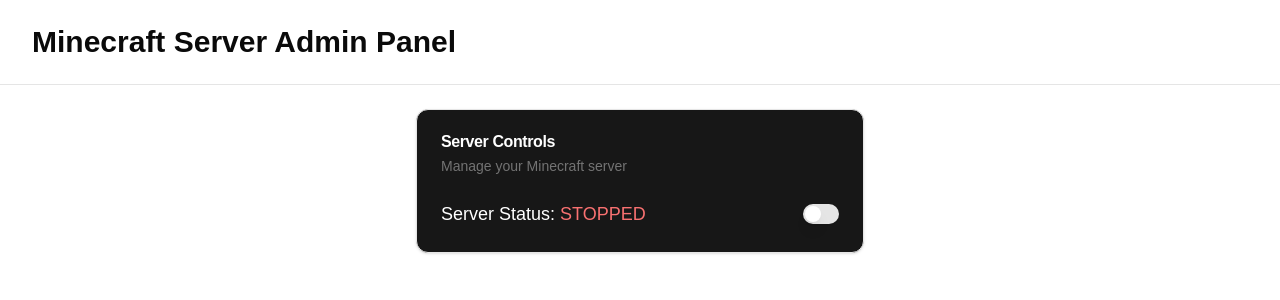
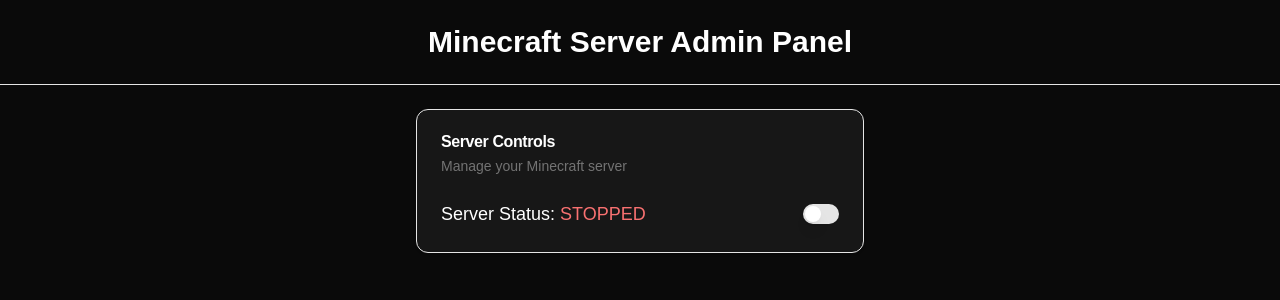
Before and after one commit to vrfvega/minecraft-on-demand-dev-client, a Next.js app: page / in a window 1280 px wide. Shown: the top 300 px of the page. Built offline with nearby package versions, Linux system fonts and the light colour scheme.

Commit message:
style: dark mode

```diff
--- a/src/app/page.tsx
+++ b/src/app/page.tsx
@@ -2,10 +2,10 @@
 
 export default function Home() {
   return (
-      <div className="min-h-screen bg-background">
+    <div className="min-h-screen bg-neutral-950">
       <header className="border-b border-border">
-          <div className="max-w-7xl mx-auto py-6 px-4 sm:px-6 lg:px-8">
-            <h1 className="text-3xl font-bold text-foreground">Minecraft Server Admin Panel</h1>
+        <div className="max-w-7xl mx-auto py-6 px-4 sm:px-6 lg:px-8 flex justify-center">
+          <h1 className="text-3xl font-bold text-foreground text-white">Minecraft Server Admin Panel</h1>
         </div>
       </header>
       <main>
```
Lines whose indentation alone changed are shown as unchanged.
